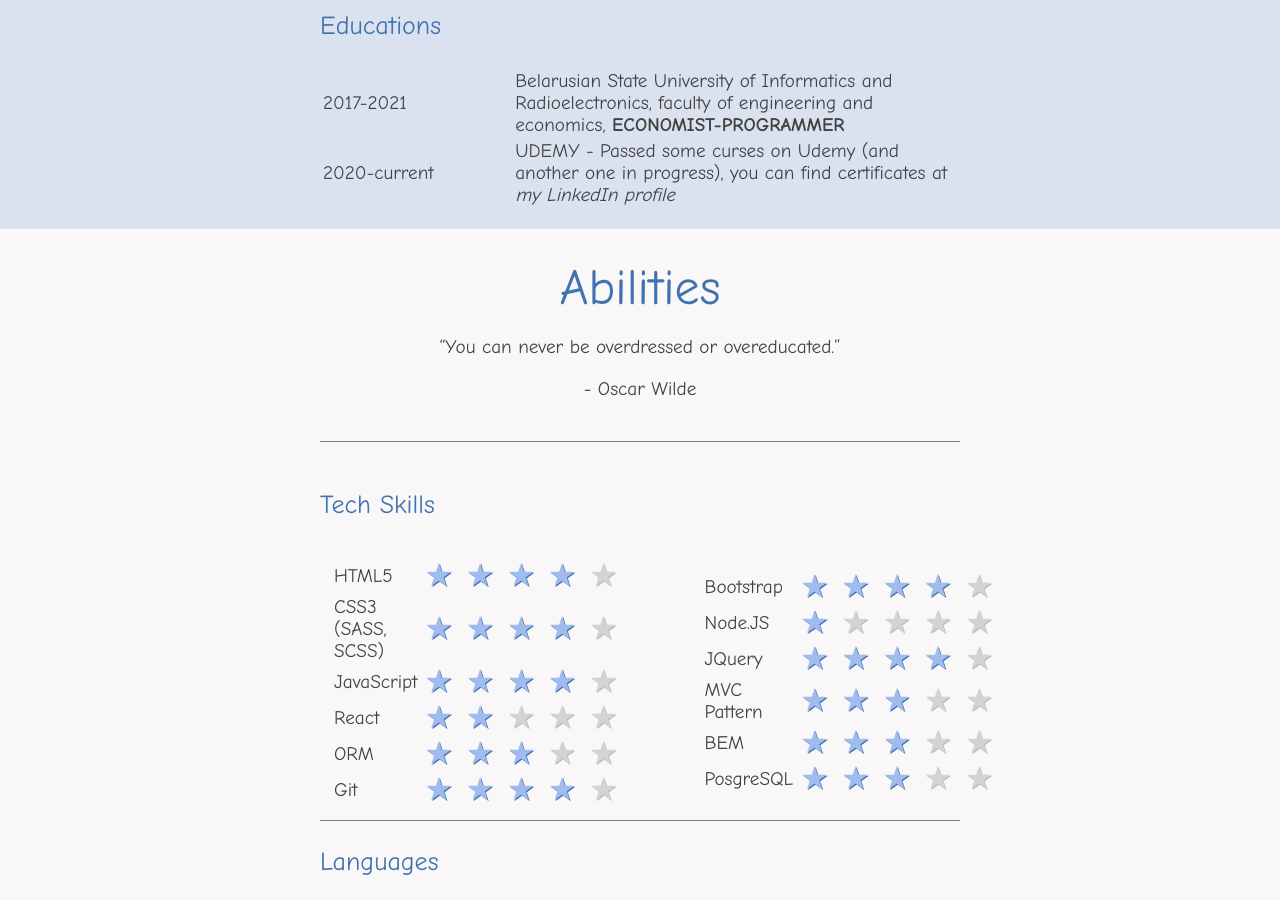
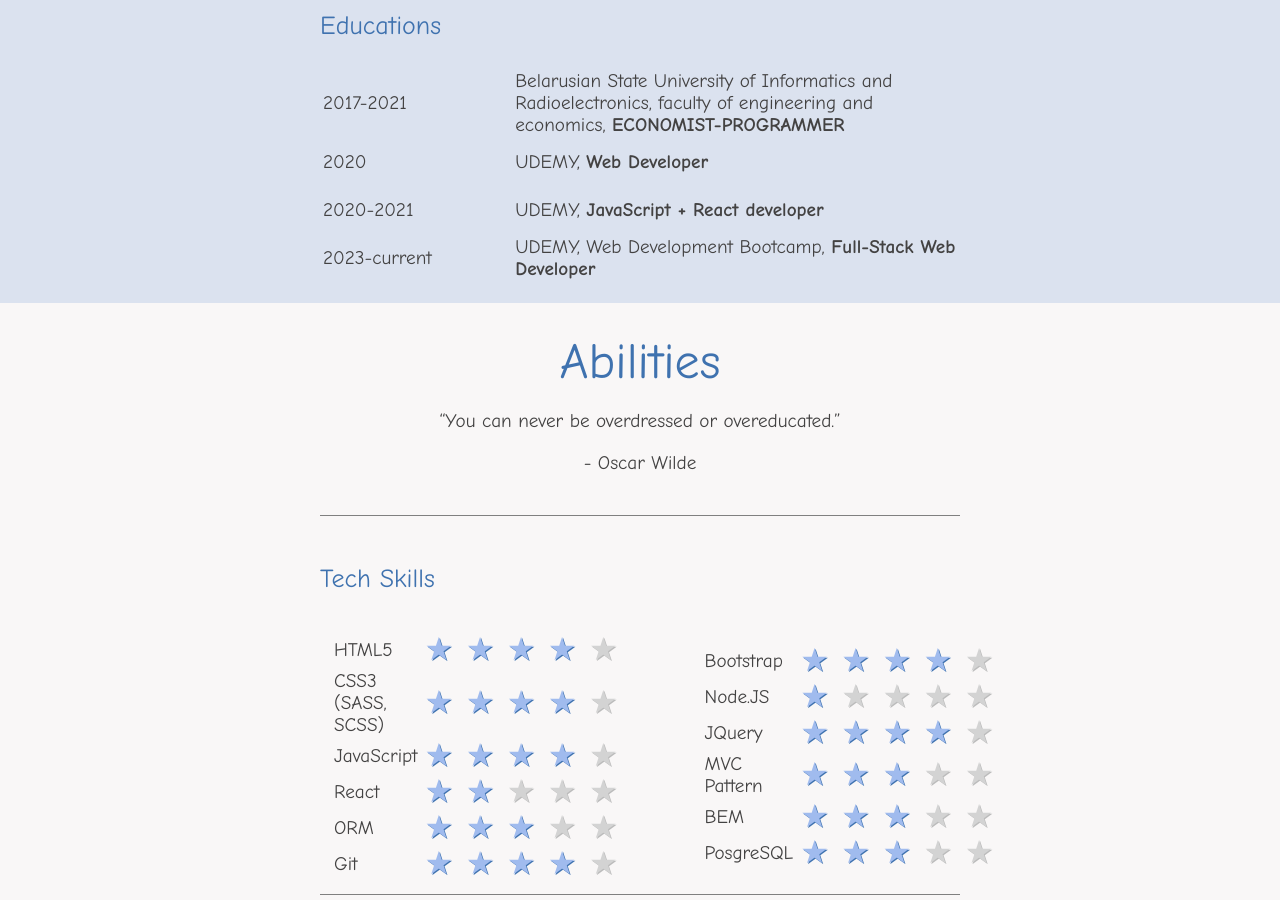
Before and after one commit to JasonDealer/cv, a plain HTML site: page index.html in a window 1280 px wide. Shown: the part 2400-3300 px from the top of the page. Drawn offline with Linux system fonts and the light colour scheme.

Commit message:
Educations remake

```diff
--- a/css/style.css
+++ b/css/style.css
@@ -7,6 +7,7 @@ a {
     text-decoration: none;
 }
 body {
+  position: relative;
     margin: 0;
     padding: 0;
     text-align: center;
@@ -120,6 +121,9 @@ hr{
 .Experienses-container{
     padding: 30px 0 20px 0;
     background-color: #DBE2EF;
+}
+.Experienses-container table tr{
+  height: 46px;
 }
 .left-td{
     width:30%
--- a/index.html
+++ b/index.html
@@ -57,9 +57,21 @@
                     <td>Belarusian State University of Informatics and Radioelectronics, faculty of engineering and economics, <strong>ECONOMIST-PROGRAMMER</strong></td>
                 </tr>
                 <tr>
-                    <td class="left-td">2020-current</td>
+                    <td class="left-td">2020</td>
                     <td>
-                        UDEMY - Passed some curses on Udemy (and another one in progress), you can find certificates at <em>my LinkedIn profile</em>
+                        UDEMY, <strong>Web Developer</strong>
+                    </td>
+                </tr>
+                <tr>
+                    <td class="left-td">2020-2021</td>
+                    <td>
+                        UDEMY, <strong>JavaScript + React developer</strong>
+                    </td>
+                </tr>
+                <tr>
+                    <td class="left-td">2023-current</td>
+                    <td>
+                        UDEMY, Web Development Bootcamp, <strong>Full-Stack Web Developer</strong>
                     </td>
                 </tr>
             </table>
```
